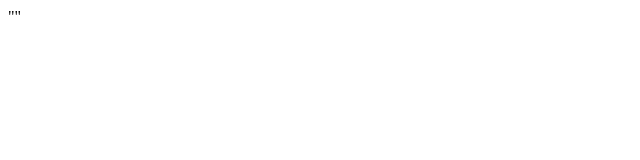
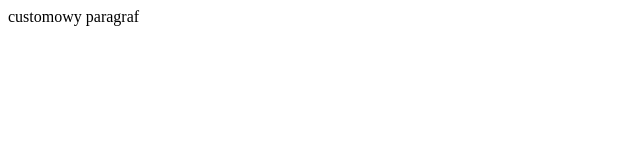
Before and after one commit to PrzemyslawxLambarski/zaliczenie, a plain HTML site: page index.html in a window 1280 px wide. Shown: the whole page, without its empty margins (0-640 px from the left). Drawn offline with Linux system fonts and the light colour scheme.

Commit message:
modified index.html

```diff
--- a/index.html
+++ b/index.html
@@ -1 +1 @@
-""
+<p>customowy paragraf</p>
```
